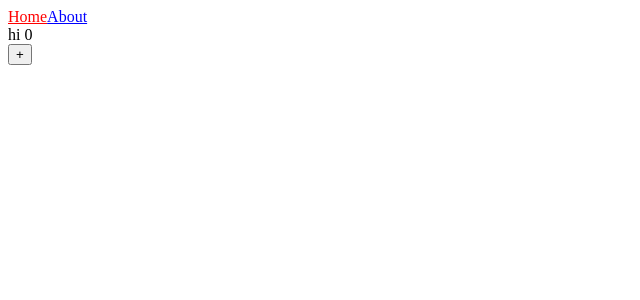
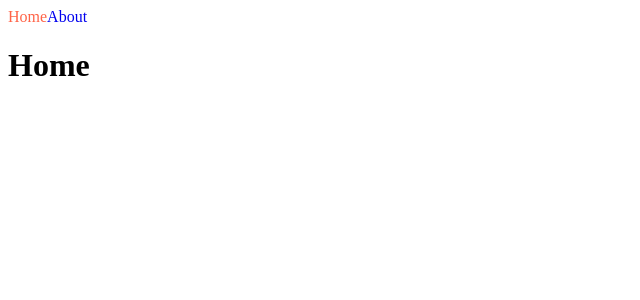
Before and after one commit to YeonnJ/Next.JS_Framework, a Next.js app: page / in a window 1280 px wide. Shown: the top 300 px of the page, without its empty margins (0-640 px from the left). Built offline with nearby package versions, Linux system fonts and the light colour scheme.

Commit message:
css모듈을 사용해서 조건부스타일링하는방법

```diff
--- /dev/null
+++ b/components/Navbar.module.css
@@ -0,0 +1,7 @@
+.active {
+  color: tomato;
+}
+
+.link {
+  text-decoration: none;
+}
--- a/components/Navbar.tsx
+++ b/components/Navbar.tsx
@@ -1,6 +1,7 @@
 import React from "react";
 import Link from "next/link";
 import { useRouter } from "next/router";
+import styles from "./Navbar.module.css";
 
 const Navbar = () => {
   const router = useRouter();
@@ -8,11 +9,22 @@
   return (
     <nav>
       <Link href="/">
-        <a style={{ color: router.pathname === "/" ? "red" : "blue" }}>Home</a>
+        <a
+          className={`${styles.link} ${
+            router.pathname === "/" ? styles.active : ""
+          }`}
+        >
+          Home
+        </a>
       </Link>
 
       <Link href="/about">
-        <a style={{ color: router.pathname === "/about" ? "red" : "blue" }}>
+        <a
+          className={[
+            styles.link,
+            router.pathname === "/about" ? styles.active : "",
+          ].join(" ")}
+        >
           About
         </a>
       </Link>
--- a/pages/about.ts
+++ /dev/null
@@ -1,3 +0,0 @@
-export default function About() {
-  return "hi";
-}
--- a/pages/index.tsx
+++ b/pages/index.tsx
@@ -3,19 +3,10 @@
 import Test from "./Type";
 
 const Home = () => {
-  const [counter, setCounter] = useState(0);
-
   return (
     <>
       <Navbar />
-      <div>hi {counter}</div>
-      <button
-        onClick={() => {
-          setCounter((prev) => prev + 1);
-        }}
-      >
-        +
-      </button>
+      <h1>Home</h1>
       <Test name="yeonjae" age={28} />
     </>
   );
```
Also changed, not shown: pages/about.tsx (added, +10 -0 lines).
